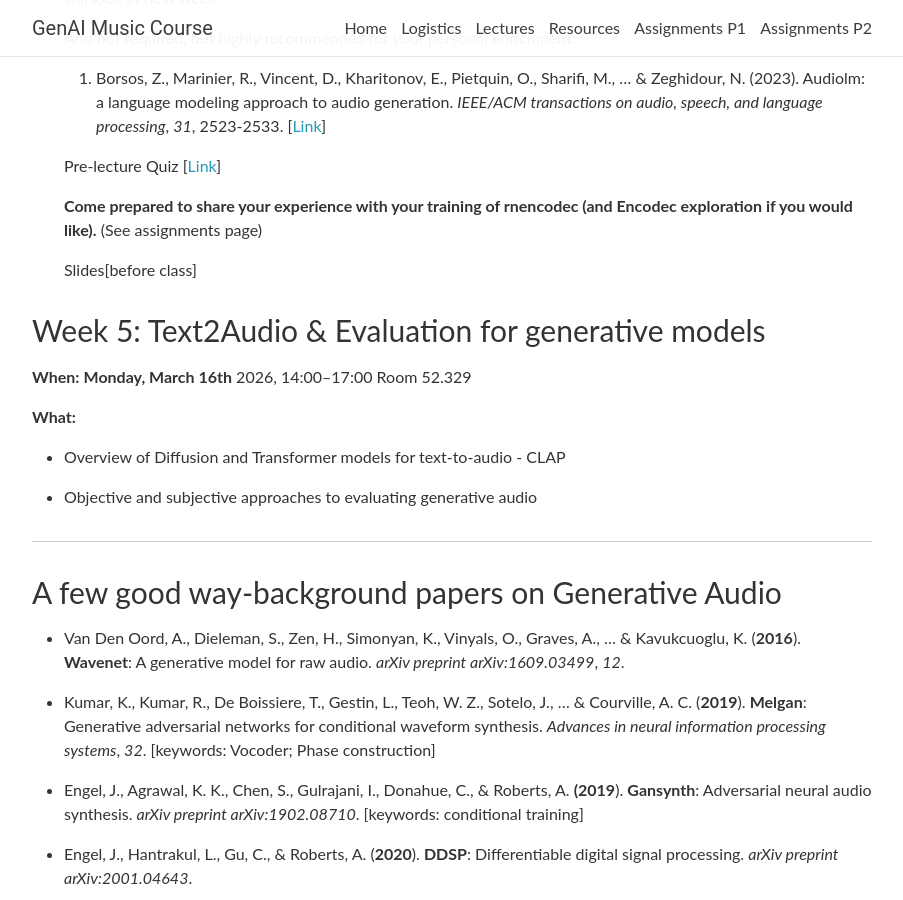
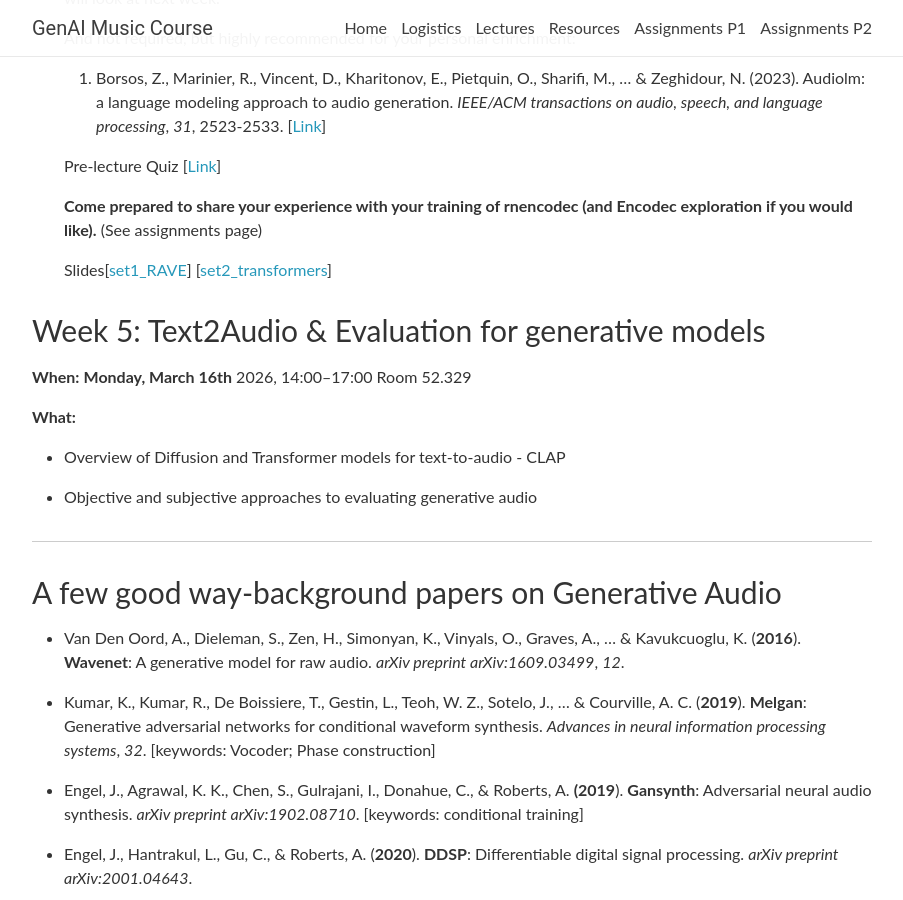
Before and after one commit to upf-smc-genai-music/upf-smc-genai-music.github.io, a Jekyll site: the page built from _pages/lectures.md, in a window 1280 px wide and 900 px high, scrolled down 6898 px. Shown: the whole window, without its empty margins (188-1091 px from the left). Built offline with Jekyll 4.4.1, drawn with Linux system fonts in a browser that asks for light colours; nearby versions of some CDN libraries; comment, search, counter and statistics services are not loaded.

Commit message:
L4 slides

```diff
--- a/_pages/lectures.md
+++ b/_pages/lectures.md
@@ -264,8 +264,7 @@ slides [[Link](https://docs.google.com/presentation/d/1bCOFaJ-q1jKe3BrDLBzy9UBj5
 
 
 
-  Slides[before class]
-
+  Slides[[set1_RAVE](https://docs.google.com/presentation/d/1_pEfzD0bJkgIw0ZbDBHnEOYp0y3Bbj9o/edit?usp=sharing&ouid=113968304967495650516&rtpof=true&sd=true)] [[set2_transformers](https://docs.google.com/presentation/d/1dMNUT2sOTbPH_p_wylWVpNJy_0VxLHbQ/edit?usp=sharing&ouid=113968304967495650516&rtpof=true&sd=true)]
 
 
 
```
